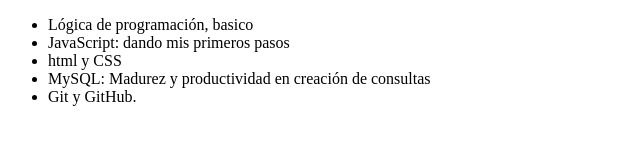
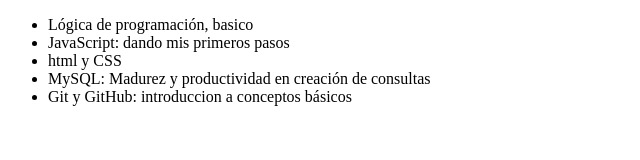
Before and after one commit to AndresSJ21/prueba_alura_git, a plain HTML site: page index.html in a window 1280 px wide. Shown: the whole page, without its empty margins (0-640 px from the left). Drawn offline with Linux system fonts and the light colour scheme.

Commit message:
modificando nombre de uno de los cursos

```diff
--- a/index.html
+++ b/index.html
@@ -12,7 +12,7 @@
         <li>JavaScript: dando mis primeros pasos </li>
         <li>html y CSS</li>
         <li>MySQL: Madurez y productividad en creación de consultas</li>
-        <li>Git y GitHub.</li>
+        <li>Git y GitHub: introduccion a conceptos básicos</li>
     </ul>
 </body>
 </html>
```
